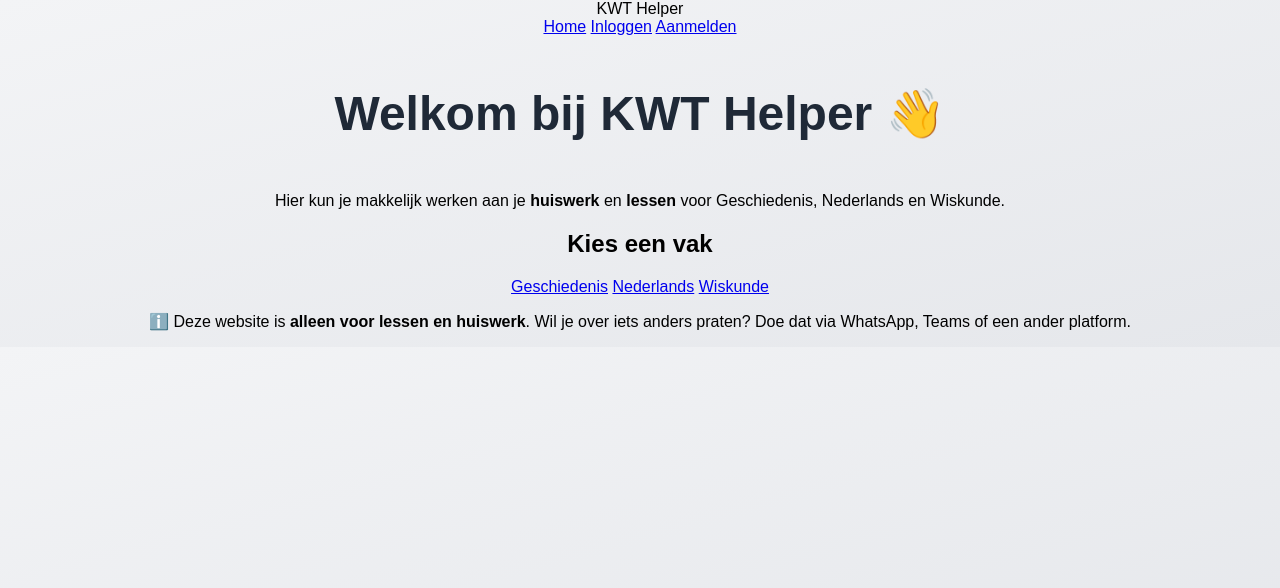
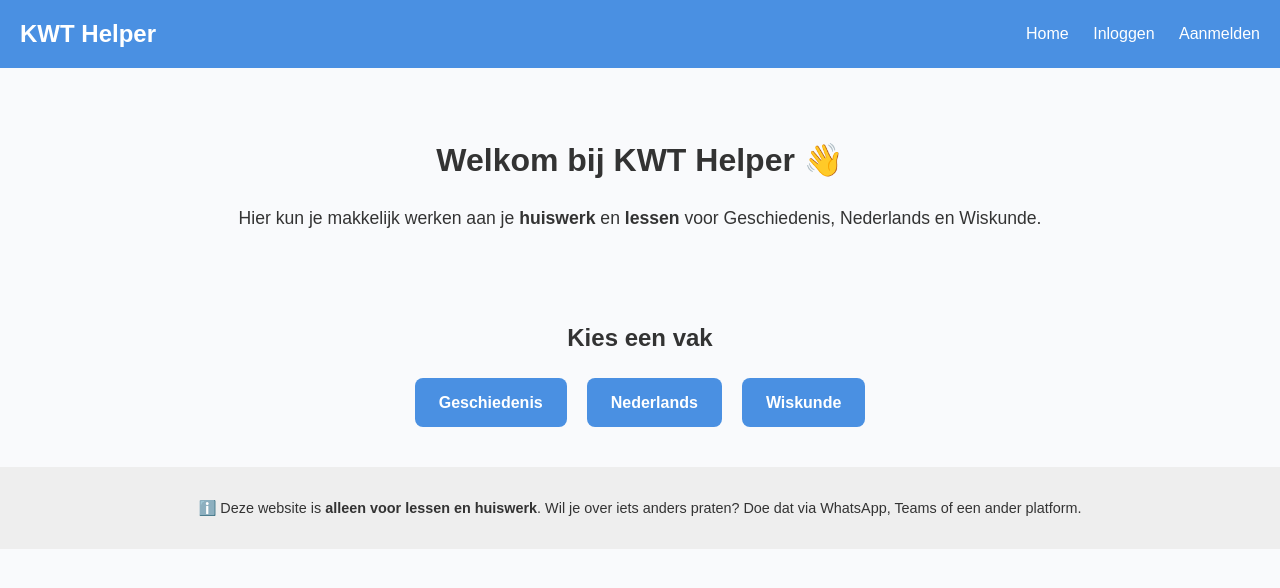
Before and after one commit to Chanyu-coder/KWT-Thuis, a plain HTML site: page index.html in a window 1280 px wide. Drawn offline with Linux system fonts and the light colour scheme.

Commit message:
Update style.css

```diff
--- a/style.css
+++ b/style.css
@@ -1,41 +1,92 @@
+/* Algemene stijl */
 body {
+  margin: 0;
   font-family: Arial, sans-serif;
-  background: linear-gradient(to bottom right, #f3f4f6, #e5e7eb);
-  margin: 0;
-  padding: 0;
-  text-align: center;
+  background-color: #f9fafc;
+  color: #333;
+  line-height: 1.6;
 }
 
-h1 {
-  font-size: 3rem;
-  margin: 50px 0;
-  color: #1f2937;
+/* Header */
+header {
+  background: #4a90e2;
+  color: white;
+  padding: 15px 20px;
+  display: flex;
+  justify-content: space-between;
+  align-items: center;
 }
 
-.button-container {
+header .logo {
+  font-size: 1.5rem;
+  font-weight: bold;
+}
+
+header nav a {
+  color: white;
+  text-decoration: none;
+  margin-left: 20px;
+  font-weight: 500;
+  transition: color 0.3s;
+}
+
+header nav a:hover {
+  color: #dceeff;
+}
+
+/* Welkom-sectie */
+.welcome {
+  text-align: center;
+  padding: 40px 20px;
+}
+
+.welcome h1 {
+  font-size: 2rem;
+  margin-bottom: 10px;
+}
+
+.welcome p {
+  font-size: 1.1rem;
+}
+
+/* Vakken-sectie */
+.subjects {
+  text-align: center;
+  margin: 30px 0;
+}
+
+.subjects h2 {
+  font-size: 1.5rem;
+  margin-bottom: 20px;
+}
+
+.buttons {
   display: flex;
   justify-content: center;
-  gap: 30px;
-  flex-wrap: wrap;
+  gap: 20px;
 }
 
-.subject-button {
-  padding: 20px 40px;
-  font-size: 1.5rem;
+.subject-btn {
+  display: inline-block;
+  padding: 12px 24px;
+  background: #4a90e2;
+  color: white;
+  border-radius: 8px;
+  text-decoration: none;
   font-weight: bold;
-  color: white;
-  border: none;
-  border-radius: 20px;
-  cursor: pointer;
-  box-shadow: 0 6px 12px rgba(0,0,0,0.15);
-  transition: transform 0.2s ease, box-shadow 0.2s ease;
+  transition: transform 0.2s, background 0.3s;
 }
 
-.subject-button:hover {
-  transform: scale(1.08);
-  box-shadow: 0 10px 20px rgba(0,0,0,0.25);
+.subject-btn:hover {
+  background: #357abd;
+  transform: scale(1.05);
 }
 
-.wiskunde { background: linear-gradient(to right, #3b82f6, #1e40af); }
-.nederlands { background: linear-gradient(to right, #10b981, #065f46); }
-.geschiedenis { background: linear-gradient(to right, #ef4444, #991b1b); }
+/* Footer */
+footer {
+  background: #eee;
+  padding: 15px;
+  text-align: center;
+  font-size: 0.9rem;
+  margin-top: 40px;
+}
```
